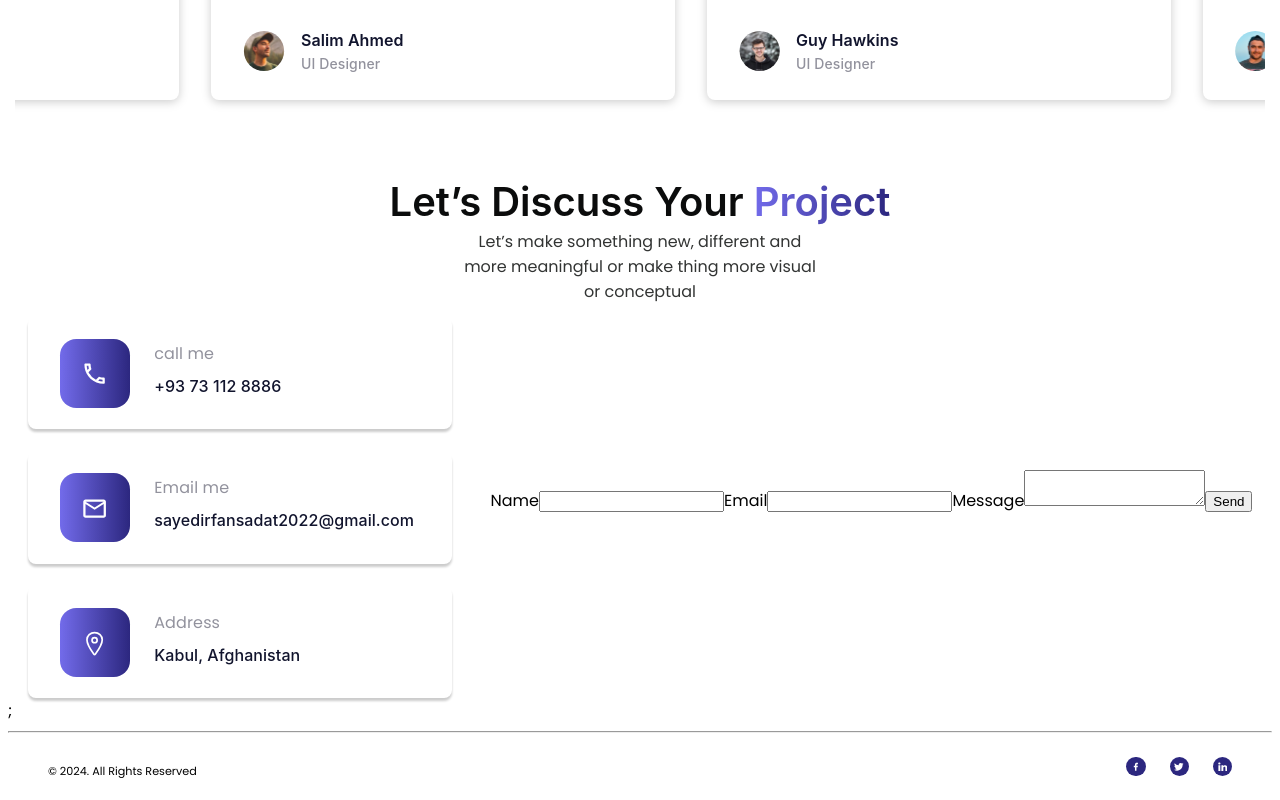
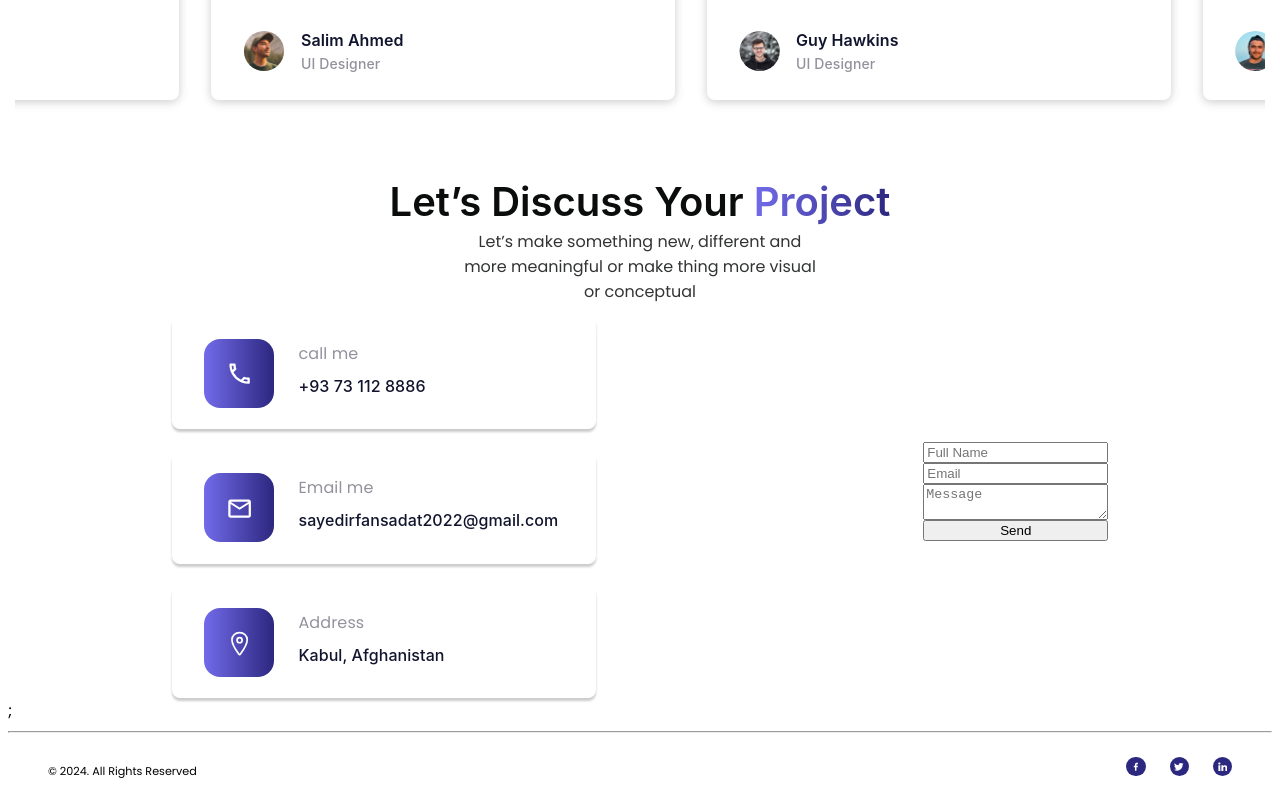
Before and after one commit to zainabturkmen/S-I-S, a React (Create React App) app: page / in a window 1280 px wide. Shown: the part 3191-3991 px from the top of the page. Built offline with nearby package versions, Linux system fonts and the light colour scheme.

Commit message:
adding updates

```diff
--- a/src/components/Contact.js
+++ b/src/components/Contact.js
@@ -70,12 +70,9 @@ const Contact = () => {
           </div>
           <div className="bottom">
             <form ref={form} onSubmit={sendEmail}>
-              <label>Name</label>
-              <input type="text" name="user_name" />
-              <label>Email</label>
-              <input type="email" name="user_email" />
-              <label>Message</label>
-              <textarea name="message" />
+              <input type="text" name="user_name" placeholder="Full Name"/>
+              <input type="email" name="user_email" placeholder="Email"/>
+              <textarea name="message" placeholder="Message"/>
               <input type="submit" value="Send" />
             </form>
           </div>
@@ -181,6 +178,12 @@ const Wrapper = styled.div`
     letter-spacing: 0.08px;
     margin-top: 0;
   }
+
+  form{
+    display: flex;
+    flex-direction: column;
+    justify-content: center;
+  }
 `;
 
 export default Contact;
```
